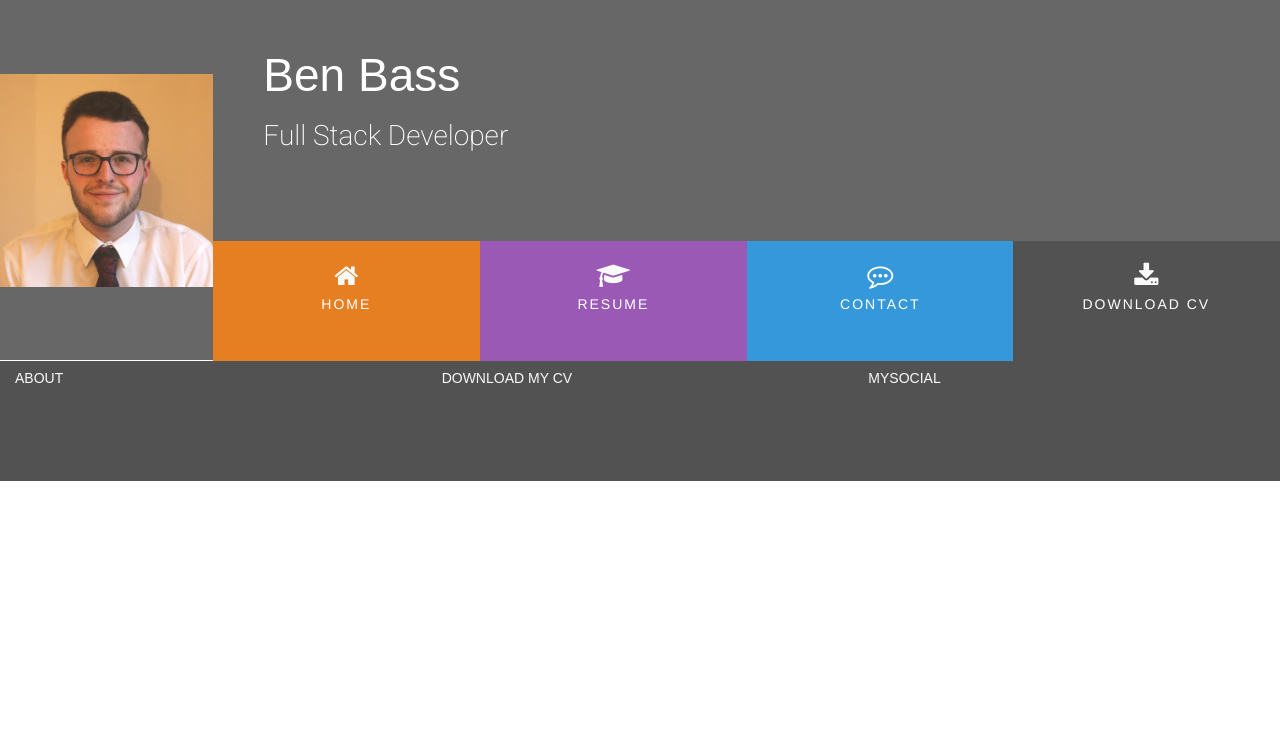
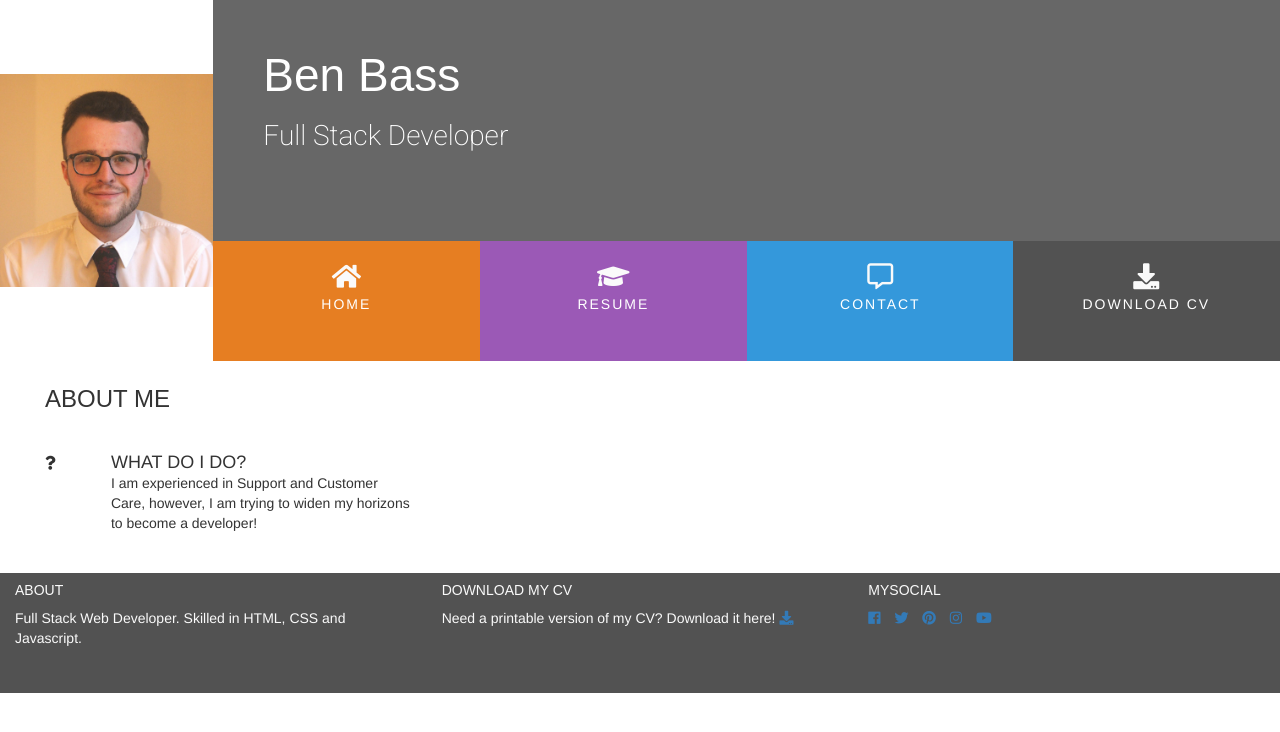
Before and after one commit to Bendoo1/resume, a plain HTML site: page index.html in a window 1280 px wide. Drawn offline with nearby package versions, Linux system fonts and the light colour scheme.

Commit message:
About Me created

```diff
--- a/assets/css/style.css
+++ b/assets/css/style.css
@@ -4,6 +4,10 @@
 
 .bg-color-name-title {
     background-color: #676767;
+}
+
+.bg-color-three-reasons {
+    background-color: #ffffff;
 }
 
 .ui-menu-color-home {
@@ -41,6 +45,28 @@ h1,h2,h3,h4 {
     color: #fafafa;
 }
 
+.inline-block {
+    display:inline-block;
+}
+
+.section-column {
+    padding:0 30px 30px;
+    float:none;
+    display: table-cell;
+}
+
+.row-table {
+    display:table-cell;
+    background-color:#676767;
+}
+
+.section-heading {
+    font-family: "Exo", sans-serif;
+    font-weight:300;
+    margin-top:25px;
+    margin-bottom:40px;
+}
+
 /*----------------------------------------Heading*/
 
 header {
@@ -63,11 +89,6 @@ header {
     -moz-transition: all 1s ease-in-out;
     -webkit-transition: all 1s ease-in-out;
 }
-
-.col-md-2 {
-    background-color: #676767;
-}
-
 
 .name{
     font-family: "Exo", sans-serif;
--- a/index.html
+++ b/index.html
@@ -7,7 +7,7 @@
     <title>My CV!</title>
     <link rel="stylesheet" href="https://stackpath.bootstrapcdn.com/bootstrap/3.3.7/css/bootstrap.min.css" type="text/css" />
     <link rel="stylesheet" href="https://cdnjs.cloudflare.com/ajax/libs/hover.css/2.3.1/css/hover-min.css" type="text/css" />
-    <link rel="stylesheet" href="https://stackpath.bootstrapcdn.com/font-awesome/4.7.0/css/font-awesome.min.css" type="text/css" />
+    <link rel="stylesheet" href="https://use.fontawesome.com/releases/v5.5.0/css/all.css" integrity="sha384-B4dIYHKNBt8Bc12p+WXckhzcICo0wtJAoU8YZTY5qE0Id1GSseTk6S+L3BlXeVIU" crossorigin="anonymous">
     <link rel="stylesheet" href="assets/css/style.css" type="text/css" />
 </head>
 
@@ -36,7 +36,7 @@
                             <a href="#" class="hvr-sweep-to-bottom"><i class="fa fa-graduation-cap" aria-hidden="true" ></i><span>Resume</span></a>
                         </li>
                         <li class="col-xs-6 col-sm-3 ui-menu-color-contact menuitem">
-                            <a href="#" class="hvr-sweep-to-bottom"><i class="fa fa-commenting-o" aria-hidden="true" ></i><span>Contact</span></a>
+                            <a href="#" class="hvr-sweep-to-bottom"><i class="far fa-comment-alt" aria-hidden="true" ></i><span>Contact</span></a>
                         </li>
                         <li class="col-xs-6 col-sm-3 ui-menu-color-download menuitem">
                             <a href="#" class="hvr-sweep-to-bottom"><i class="fa fa-download" aria-hidden="true" ></i><span>Download CV</span></a>
@@ -48,19 +48,57 @@
         </div>
 
     </header>
-    <section>
-
+    <section class="container-fluid">
+        <div class="row row-table">
+            <div class="col-xs-12 col-sm-12 col-md-8 bg-color-three-reasons section-column">
+                <div class="row">
+                    <div class="col-md-12">
+                        <h3 class="section-heading uppercase">About Me</h3>
+                    </div>
+                </div>
+                <div class="row">
+                    <div class="col-xs-10 col-xs-offset-1 col-sm-offset-0 col-sm-4 col-md-6 col-md-offset-0">
+                        <div class="row">
+                            <div class="col-xs-2 col-sm-2 col-md-2">
+                                <i class="three-reasons-icon fas fa-question" aria-hidden="true"></i>
+                            </div>
+                            <div class="col-xs-10 col-sm-10">
+                                <h4 class="three-reasons-heading uppercase">What do I do?</h4>
+                                <p>
+                                    I am experienced in Support and Customer Care, however,
+                                    I am trying to widen my horizons to become a developer!
+                                </p>
+                            </div>
+                        </div>
+                    </div>
+                </div>
+            </div>
+        </div>
     </section>
     <footer class="container-fluid">
         <div class="row">
             <div class="col-sm-4">
                 <h5 class="uppercase general-sub">About</h5>
+                    <p class="inline-block">
+                        Full Stack Web Developer. Skilled in HTML, CSS and Javascript.
+                    </p>
             </div>
             <div class="col-sm-4">
                 <h5 class="uppercase general-sub">Download My CV</h5>
+                <p class="inline-block">
+                    Need a printable version of my CV? Download it here!
+                    <a href="#" class="cv-pdf"><i class="fa fa-download" aria-hidden="true"></i></a>
+                </p>
             </div>
             <div class="col-sm-4">
                 <h5 class="uppercase general-sub">MySocial</h5>
+                <ul class="list-inline social-links">
+                    <li><a target="_blank" href="#"><i class="fab fa-facebook"></i></a></li>
+                    <li><a target="_blank" href="#"><i class="fab fa-twitter"></i></a></li>
+                    <li><a target="_blank" href="#"><i class="fab fa-pinterest"></i></a></li>
+                    <li><a target="_blank" href="#"><i class="fab fa-instagram"></i></a></li>
+                    <li><a target="_blank" href="#"><i class="fab fa-youtube"></i></a></li>
+                </ul>
             </div>
         </div>
     </footer>
```
